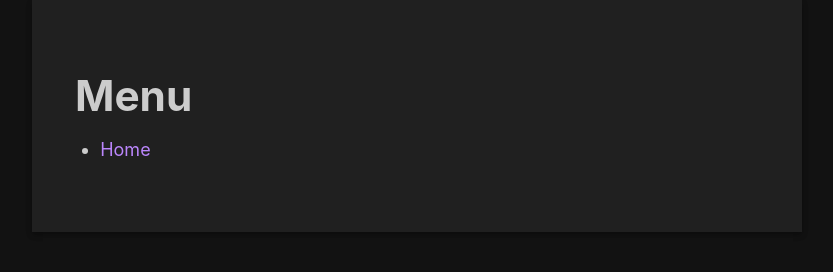
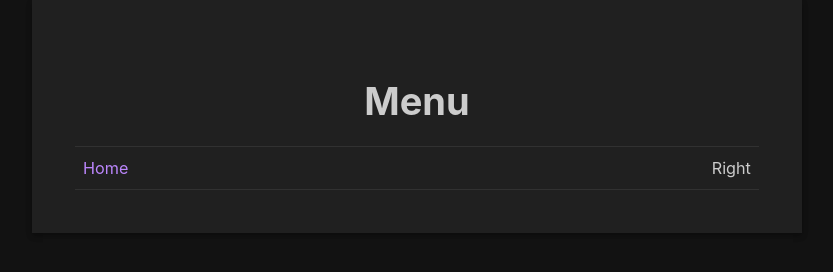
Before and after one commit to apatel762/apatel762.github.io, a plain HTML site: page contents/contents.html in a window 1280 px wide. Shown: the whole page, without its empty margins (223-1056 px from the left). Drawn offline with Linux system fonts and the light colour scheme.

Commit message:
update template & contents - use tables for alignment

```diff
--- a/contents/contents.html
+++ b/contents/contents.html
@@ -10,9 +10,14 @@
         <link rel="stylesheet" href="css/material-article.css" type="text/css" media="all">
     </head>
     <body>
-        <h1>Menu</h1>
-        <ul>
-            <li><a href="../index.html">Home</a></li>
-        </ul>
+        <table>
+            <tr>
+                <th style="text-align: center;" colspan="2"><h1>Menu</h1></th>
+            </tr>
+            <tr>
+                <td style="text-align: left;"><a href="../index.html">Home</a></td>
+                <td style="text-align: right;">Right</td>
+            </tr>
+        </table>
     </body>
 </html>
```
Also changed, not shown: contents/template.html (+5 -4 lines).
